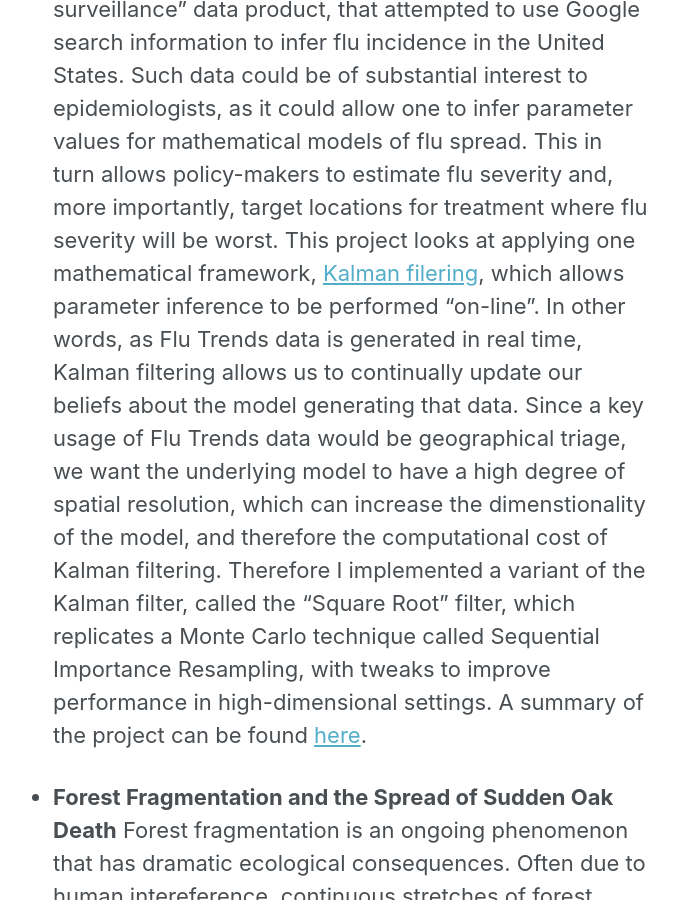
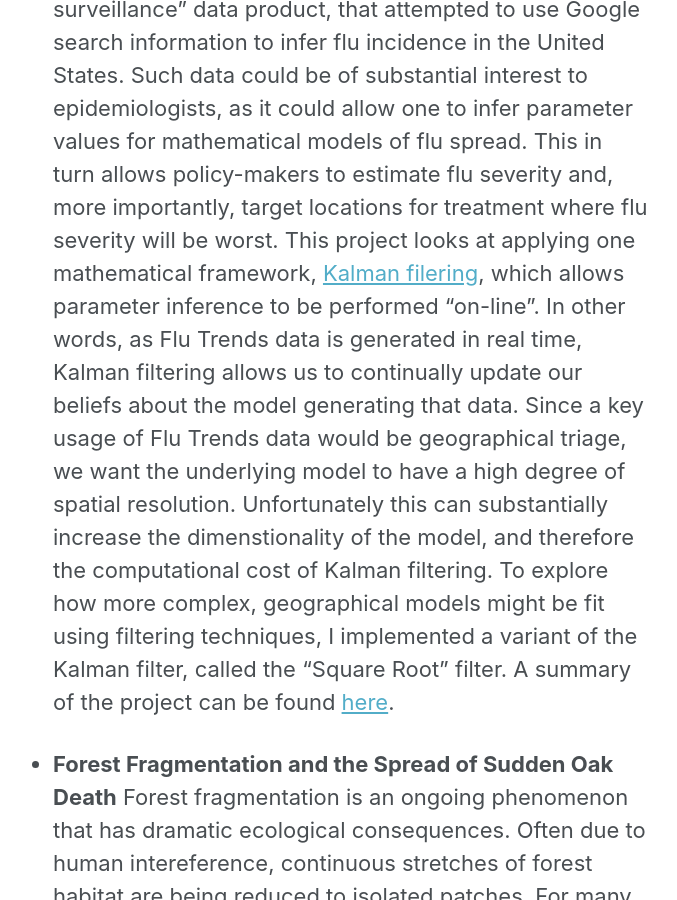
Before and after one commit to proof-by-accident/draft_blog, a Jekyll site: the page built from _pages/projects.md, in a window 1280 px wide and 900 px high, scrolled down 396 px. Shown: the whole window, without its empty margins (309-986 px from the left). Built offline with Jekyll 4.4.1, drawn with Linux system fonts in a browser that asks for light colours; nearby versions of some CDN libraries.

Commit message:
adding project summary pdfs

```diff
--- a/_pages/projects.md
+++ b/_pages/projects.md
@@ -7,9 +7,9 @@ author_profile: false
 As a graduate student I have worked on several projects for classes and elsewhere.  Here are the ones that I think are the most interesting.
 
 * __Sequential Importance Filtering for Google Flu Trends Data__
-In the mid 2000's Google released a "flu surveillance" data product, that attempted to use Google search information to infer flu incidence in the United States.  Such data could be of substantial interest to epidemiologists, as it could allow one to infer parameter values for mathematical models of flu spread.  This in turn allows policy-makers to estimate flu severity and, more importantly, target locations for treatment where flu severity will be worst.  This project looks at applying one mathematical framework, [Kalman filering](https://en.wikipedia.org/wiki/Kalman_filter), which allows parameter inference to be performed "on-line".  In other words, as Flu Trends data is generated in real time, Kalman filtering allows us to continually update our beliefs about the model generating that data.  Since a key usage of Flu Trends data would be geographical triage, we want the underlying model to have a high degree of spatial resolution, which can increase the dimenstionality of the model, and therefore the computational cost of Kalman filtering.  Therefore I implemented a variant of the Kalman filter, called the "Square Root" filter, which replicates a Monte Carlo technique called Sequential Importance Resampling, with tweaks to improve performance in high-dimensional settings.  A summary of the project can be found [here](petershaffery.com/srf_flu_trends.pdf).
+In the mid 2000's Google released a "flu surveillance" data product, that attempted to use Google search information to infer flu incidence in the United States.  Such data could be of substantial interest to epidemiologists, as it could allow one to infer parameter values for mathematical models of flu spread.  This in turn allows policy-makers to estimate flu severity and, more importantly, target locations for treatment where flu severity will be worst.  This project looks at applying one mathematical framework, [Kalman filering](https://en.wikipedia.org/wiki/Kalman_filter), which allows parameter inference to be performed "on-line".  In other words, as Flu Trends data is generated in real time, Kalman filtering allows us to continually update our beliefs about the model generating that data.  Since a key usage of Flu Trends data would be geographical triage, we want the underlying model to have a high degree of spatial resolution. Unfortunately this can substantially increase the dimenstionality of the model, and therefore the computational cost of Kalman filtering.  To explore how more complex, geographical models might be fit using filtering techniques, I implemented a variant of the Kalman filter, called the "Square Root" filter.  A summary of the project can be found [here](https://petershaffery.com/srf_flu_trends.pdf).
 
 * __Forest Fragmentation and the Spread of Sudden Oak Death__
 Forest fragmentation is an ongoing phenomenon that has dramatic ecological consequences.  Often due to human intereference, continuous stretches of forest habitat are being reduced to isolated patches.  For many organisms which live in that habitat this can be highly damaging, as it may impede their ability to safely move between important resources or degrade the quality of services which their habitat has previously provided.  One upside of fragmentation, however, is that it may reduce the incidence of tree-killing pathogens.  For many pathogens, transmission relies on a contact event whose probability is inversely proportional to the distance between hosts.  One such pathogen, Sudden Oak Death, is especially destructive on the West Coast.
 
-For this project I used a stochastic model of Sudden Oak Death spread to examine how forest fragmentation impacts not the overall pathogen incidence, but rather the _volatility_ of that incidence.  Volatility refers to the variance in incidence between two adjacent time-points.  Highly volatile epidemics are difficult to forecast, and may lead to catastrophic pandemics.  There is some evidence that densely connected host networks tend to produce more volatile epidemics, therefore one would expect forest fragmentation to reduce that volatility.  This expectation was borne out, somewhat, by my modelling results.  For a detailed description of this project see [here](petershaffery.com/forest_frag.pdf) and for code see [here](https://github.com/proof-by-accident/landscape_eco_final_project).
+ For this project I used a stochastic model of Sudden Oak Death spread to examine how forest fragmentation impacts not the overall pathogen incidence, but rather the _volatility_ of that incidence.  Volatility refers to the variance in incidence between two adjacent time-points.  Highly volatile epidemics are difficult to forecast, and may lead to catastrophic pandemics.  There is some evidence that densely connected host networks tend to produce more volatile epidemics, therefore one would expect forest fragmentation to reduce that volatility.  This expectation was borne out, somewhat, by my modelling results.  For a detailed description of this project see [here](http://petershaffery.com/forest_frag.pdf) and for code see [here](https://github.com/proof-by-accident/landscape_eco_final_project).
```
